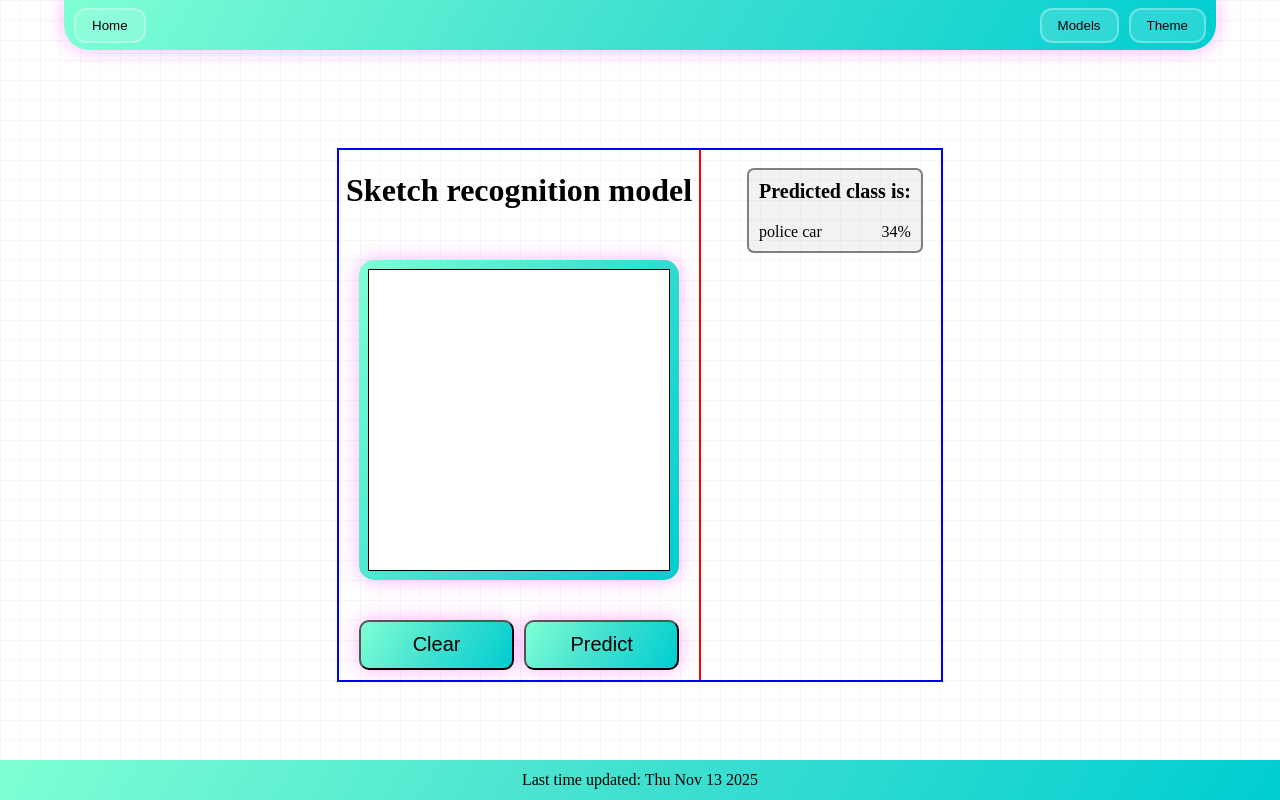
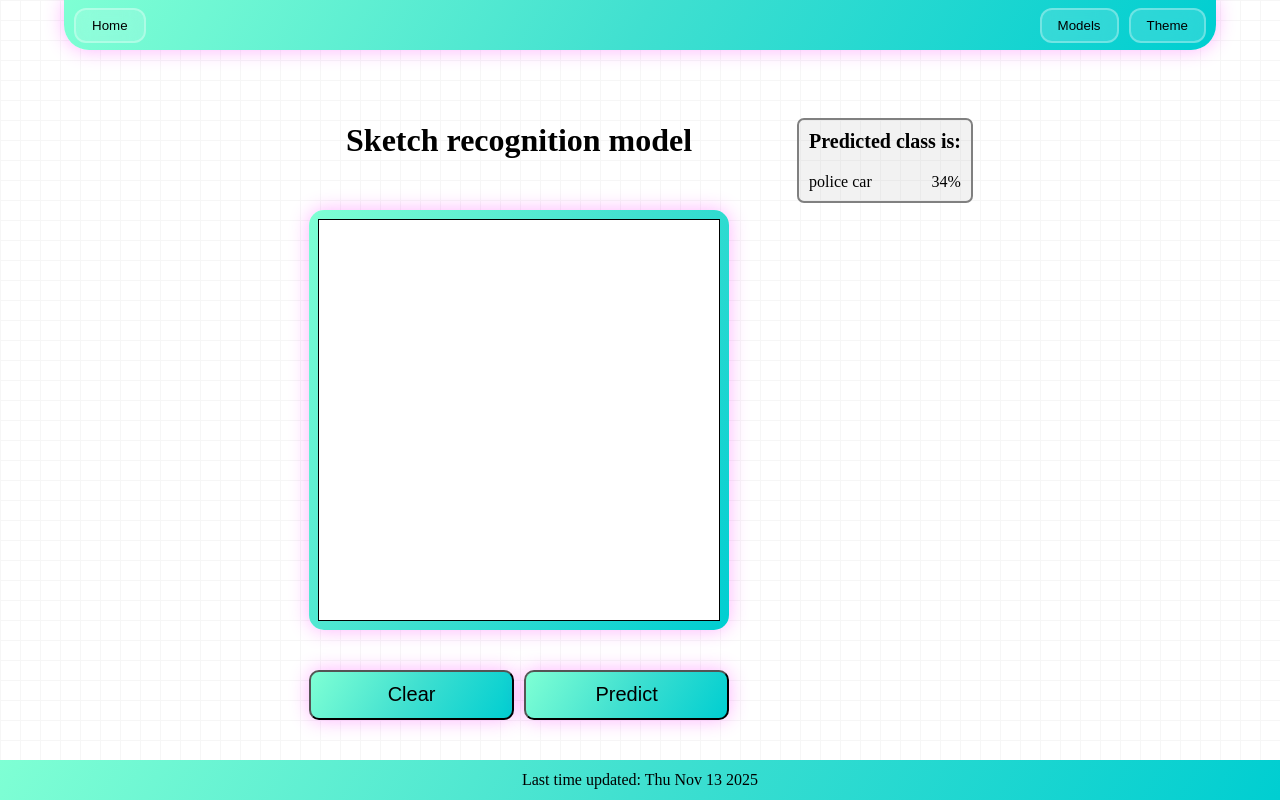
Before and after one commit to TeleYosh/ml-deploy, a plain HTML site: page src/gradio_demo/app/frontend/index.html in a window 1280 px wide. Both pictures are taken after a click on the button "Predict". Drawn offline with Linux system fonts and the light colour scheme; no server answers.

Commit message:
sketchpad functional, cursor hovering, automatic prediction after mouse up

```diff
--- a/src/gradio_demo/app/frontend/index.html
+++ b/src/gradio_demo/app/frontend/index.html
@@ -27,11 +27,11 @@
                 <input type="file" id="avatar" name="avatar" accept="image/png, image/jpeg" />
             </div> -->
             <div id="sketchpad">
-                <canvas id="myCanvas" width="300" height="300"></canvas>
+                <canvas id="myCanvas" width="400" height="400"></canvas>
             </div>
             <div class="actions">
                 <button class="clear">Clear</button>
-                <button class="predict">Predict</button>
+                <button class="predict" type="button">Predict</button>
             </div>
         </div>
 
--- a/src/gradio_demo/app/frontend/script.js
+++ b/src/gradio_demo/app/frontend/script.js
@@ -1,6 +1,6 @@
-const fileInput = document.getElementById('avatar');
-const windowDiv = document.querySelector('.window');
-const uploadLabel = document.querySelector('.upload-label');
+// const fileInput = document.getElementById('avatar');
+// const windowDiv = document.querySelector('.window');
+// const uploadLabel = document.querySelector('.upload-label');
 const output = document.querySelector('.output');
 
 
@@ -13,6 +13,10 @@ clearBtn.addEventListener('click', () => {
 // prediction button
 const predBtn = document.querySelector('.predict');
 predBtn.addEventListener('click', async () => {
+  ctx.globalCompositeOperation = 'destination-over';
+  ctx.fillStyle = 'white';
+  ctx.fillRect(0, 0, canvas.width, canvas.height);
+  ctx.globalCompositeOperation = 'source-over';
   const formData = new FormData();
   const blob = await new Promise(resolve => canvas.toBlob(resolve, 'image/png'))
   formData.append('file', blob, 'drawing.png');
@@ -41,11 +45,11 @@ const ctx = canvas.getContext('2d');
 const canvasOffSetX = canvas.offsetLeft;
 const canvasOffSetY = canvas.offsetTop;
 console.log(`offset x ${canvasOffSetX} offset y ${canvasOffSetY}`)
-canvas.width = 300;
-canvas.height = 300;
+canvas.width = 400;
+canvas.height = 400;
 
 let isPainting = false;
-let lineWidth = 25;
+let lineWidth = 15;
 let startX;
 let startY;
 
@@ -67,8 +71,35 @@ canvas.addEventListener('mouseup', (e) => {
   isPainting = false;
   ctx.stroke();
   ctx.beginPath();
+  predBtn.click();
 });
 canvas.addEventListener('mousemove', draw);
+
+// --- Pen preview ---
+const penPreview = document.createElement('div');
+penPreview.style.position = 'absolute';
+penPreview.style.width = `${lineWidth}px`;
+penPreview.style.height = `${lineWidth}px`;
+penPreview.style.border = '2px solid gray';
+penPreview.style.borderRadius = '50%';
+penPreview.style.pointerEvents = 'none'; // let mouse pass through
+penPreview.style.display = 'none';
+penPreview.style.zIndex = '1000';
+document.body.appendChild(penPreview);
+
+canvas.addEventListener('mouseenter', () => {
+  penPreview.style.display = 'block';
+});
+canvas.addEventListener('mouseleave', () => {
+  penPreview.style.display = 'none';
+});
+canvas.addEventListener('mousemove', (e) => {
+  const x = e.clientX;
+  const y = e.clientY;
+  penPreview.style.left = `${x - lineWidth / 2}px`;
+  penPreview.style.top = `${y - lineWidth / 2}px`;
+});
+
 
 
 // current time for footer
--- a/src/gradio_demo/app/frontend/styles.css
+++ b/src/gradio_demo/app/frontend/styles.css
@@ -65,10 +65,12 @@ body {
     /* outline: 2px solid black; */
 }
 
+/* middle part */
+
 .large-container {
   display: flex;
   gap: 30px;
-  outline: 2px solid blue;
+  /* outline: 2px solid blue; */
 }
 
 /* output class and probas */
@@ -98,12 +100,10 @@ body {
   display: flex;
   justify-content: center;
   align-items: center;
-  /* outline: 2px solid black; */
   border-radius: 15px;
-  height: 320px;
-  width: 320px;
+  height: 420px;
+  width: 420px;
   margin: 20px;
-  /* background-color: black; */
   background: linear-gradient(120deg, #7fffd4, #40e0d0, #00ced1);
   box-shadow: 0 0 20px rgba(252, 0, 255, 0.3);
 }
@@ -121,10 +121,9 @@ body {
     flex-direction: column;
     align-items: center;
     gap: 10px;
-    outline: 2px solid red;
 }
 
-.window {
+/* .window {
     display: flex;
     flex-direction: column;
     justify-content: center;
@@ -157,7 +156,6 @@ body {
   }
 
 .upload-label img {
-    width: 30px; /* adjust as needed */
     height: 30px;
     object-fit: contain;
     transition: transform 0.2s ease;
@@ -170,14 +168,13 @@ body {
 
 #avatar {
     display: none;
-
-}
+} */
 
 .actions {
     display: flex;
     gap: 10px;
     align-items: center;
-    width: 320px;
+    width: 420px;
     height: 70px;
 }
 
```
Also changed, not shown: 1 other file.
